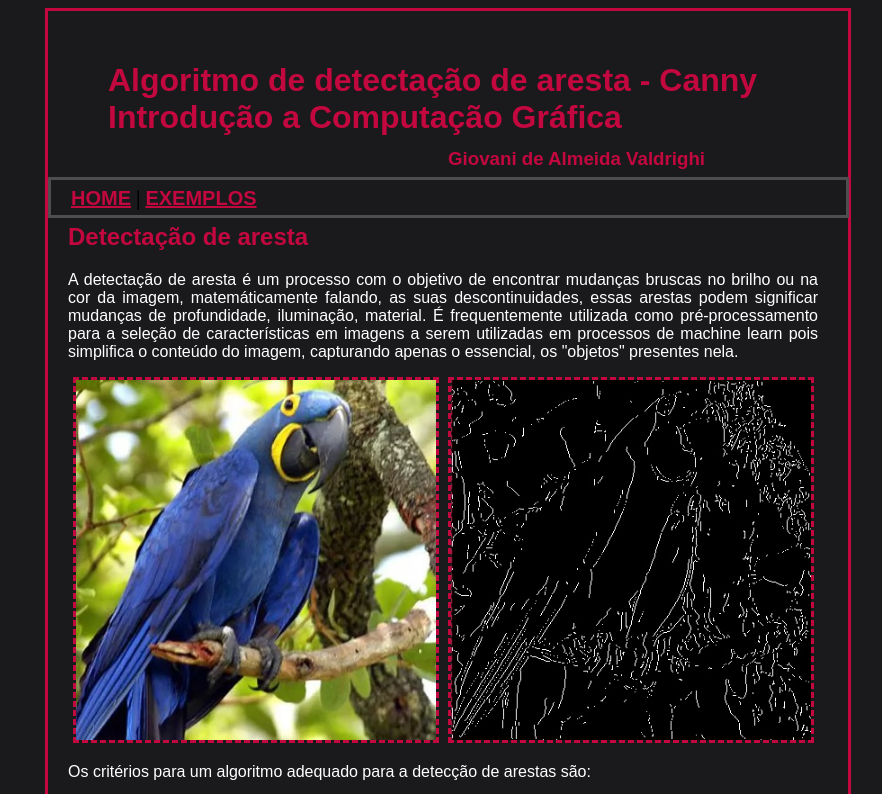
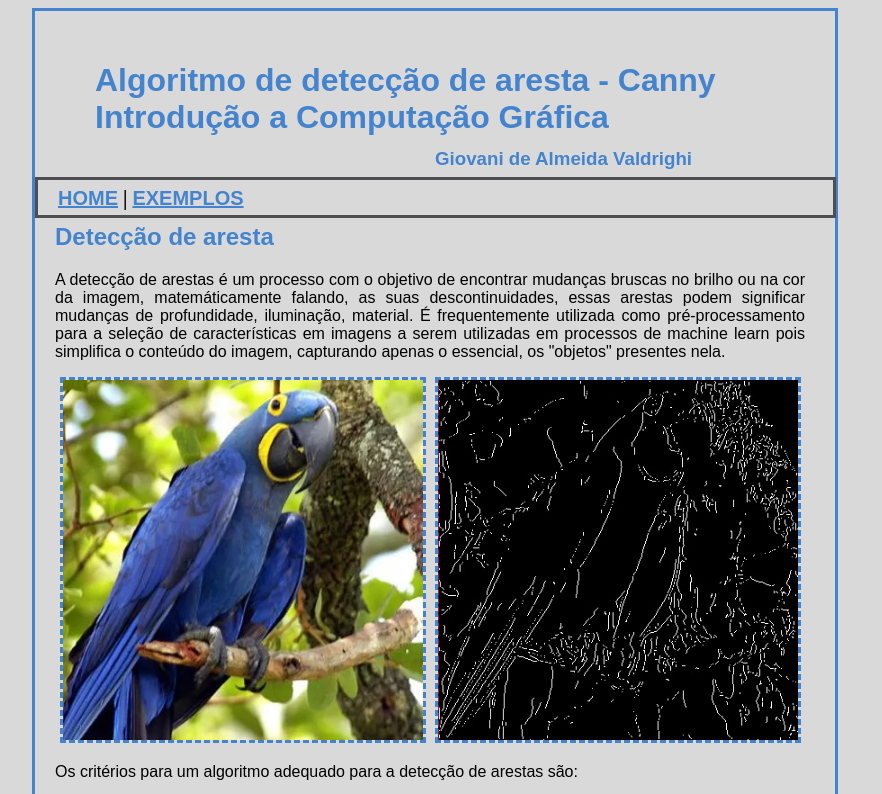
Before and after one commit to GiovaniValdrighi/Edge_Decetion_CG, a plain HTML site: page index.html in a window 1280 px wide. Shown: the top 794 px of the page, without its empty margins (205-1087 px from the left). Drawn offline with nearby package versions, Linux system fonts and the light colour scheme; some packages are replaced by stand-ins of ours.

Commit message:
centered and fixed colors

```diff
--- a/index.html
+++ b/index.html
@@ -12,7 +12,7 @@
 <body>
 	<div id = "fundo">
 	<div id = "topo">
-	<h1 id = "titulo">Algoritmo de detectação de aresta - Canny</br>
+	<h1 id = "titulo">Algoritmo de detecção de aresta - Canny</br>
 	Introdução a Computação Gráfica<h1>
 	<h3 id = "autor">Giovani de Almeida Valdrighi<h3>
 
@@ -23,8 +23,8 @@
 	</div>
 	</div>
 	<div id = "corpo">
-	<h2>Detectação de aresta</h3>
-	<p> A detectação de aresta é um processo com o objetivo de encontrar mudanças bruscas no brilho ou na cor da imagem, matemáticamente falando, as suas descontinuidades, essas arestas podem significar mudanças de profundidade, iluminação, material. É frequentemente utilizada como pré-processamento para a seleção de características em imagens a serem utilizadas em processos de machine learn pois simplifica o conteúdo do imagem, capturando apenas o essencial, os "objetos" presentes nela.</p>
+	<h2>Detecção de aresta</h3>
+	<p> A detecção de arestas é um processo com o objetivo de encontrar mudanças bruscas no brilho ou na cor da imagem, matemáticamente falando, as suas descontinuidades, essas arestas podem significar mudanças de profundidade, iluminação, material. É frequentemente utilizada como pré-processamento para a seleção de características em imagens a serem utilizadas em processos de machine learn pois simplifica o conteúdo do imagem, capturando apenas o essencial, os "objetos" presentes nela.</p>
 	<img src = "arara-azul.jpg" id = "arara"></img> <img src = "arara-azul-edge.jpg" id = "arara"></img>
 	<p>Os critérios para um algoritmo adequado para a detecção de arestas são:</p>
 	<ul>
--- a/style.css
+++ b/style.css
@@ -1,50 +1,47 @@
 body{
-	background-color: #1A1A1D;
+	background-color: #D9D9D9;
 }
 
 p{
-	color: white;
 	font-family: "Arial";
 }
 
 li{
-	color: white;
 	font-family: "Arial";
 }
 
 h1, h2, h3, h4{
 	font-family:"Arial";
-	color: #C3073F;
+	color: #4484CE;
 }
 #arara{
 	margin-left: 5px;
 	width: 360px;
 	border-style: dashed;
-	border-color: #C3073F;
+	border-color: #4484CE;
 }
 #titulo{
 	padding: 20px 10px 10px 60px;
 	font-family: "Arial";
-	color: #C3073F;
+	color: #4484CE;
 }
 #autor{
 	font-family: "Arial";
-	color: #C3073F;
+	color: #4484CE;
 	position: relative;
 	top: -20px;
 	left: 400px;
 }
 #fundo {
-	background-color: #1A1A1D;
+	background-color: #D9D9D9;
 	border-style: solid;
-	border-color: #C3073F;
+	border-color: #4484CE;
 	width: 800px;
-	position: absolute;
-	left: 250px;
+	margin: 0 auto;
 }
 
 #topo {
-	background-color: #1A1A1D;
+	background-color: #D9D9D9;
 	width: 800px;
 	height: 140px;
 	position: relative;
@@ -62,7 +59,7 @@ h1, h2, h3, h4{
 
 #corpo {
 	text-align: justify;
-	background-color: #1A1A1D;
+	background-color: #D9D9D9;
 	width: 750px;
 	margin: 5px 20px 5px 20px;
 	position: relative;
@@ -71,14 +68,14 @@ h1, h2, h3, h4{
 
 #ariranha-original, #ariranha-preto-branco2, #ariranha-gaussian2, #ariranha-sobel2, #ariranha-supre2{
 	border-style: dashed;
-	border-color: #C3073F;
+	border-color: #4484CE;
 	position:relative;
 	left: -40px;
 }
 
 #ariranha-preto-branco, #ariranha-gaussian, #ariranha-sobel, #ariranha-supre, #ariranha-threshold{
 	border-style: dashed;
-	border-color: #C3073F;
+	border-color: #4484CE;
 	position: relative;
 	left: 350px;
 	top: -500px;
@@ -106,13 +103,13 @@ h1, h2, h3, h4{
 
 #canvas-url1, #canvas-url2{
 	border-style:dashed;
-	border-color:#C3073F;
+	border-color:#4484CE;
 	position: sticky;
 }
 
 a{
 	font-family: Arial;
-	color:#C3073F;
+	color:#4484CE;
 }
 
 #texto-topo{
--- a/style2.css
+++ b/style2.css
@@ -1,19 +1,18 @@
 body{
-	background-color: #1A1A1D;
+	background-color: #D9D9D9;
 }
 
 #fundo {
-	background-color: #1A1A1D;
+	background-color: #D9D9D9;
 	border-style: solid;
-	border-color: #C3073F;
+	border-color: #4484CE;
 	width: 800px;
-	position: absolute;
-	left: 250px;
+	margin: 0 auto;
 }
 
 
 #topo {
-	background-color: #1A1A1D;
+	background-color: #D9D9D9;
 	width: 800px;
 	height: 140px;
 	position: relative;
@@ -31,7 +30,7 @@ body{
 
 a{
 	font-family: Arial;
-	color:#C3073F;
+	color:#4484CE;
 }
 
 #texto-topo{
@@ -42,7 +41,7 @@ a{
 
 #corpo {
 	text-align: justify;
-	background-color: #1A1A1D;
+	background-color: #D9D9D9;
 	width: 750px;
 	margin: 5px 20px 5px 20px;
 	position: relative;
@@ -51,17 +50,17 @@ a{
 
 h1, h2, h3, h4{
 	font-family:"Arial";
-	color: #C3073F;
+	color: #4484CE;
 }
 #titulo{
 	padding: 20px 10px 10px 60px;
 	font-family: "Arial";
-	color: #C3073F;
+	color: #4484CE;
 }
 
 img{
 	border-style: dashed;
-	border-color: #C3073F;
+	border-color: #4484CE;
 }
 
 #menina1, #menina2{
```
